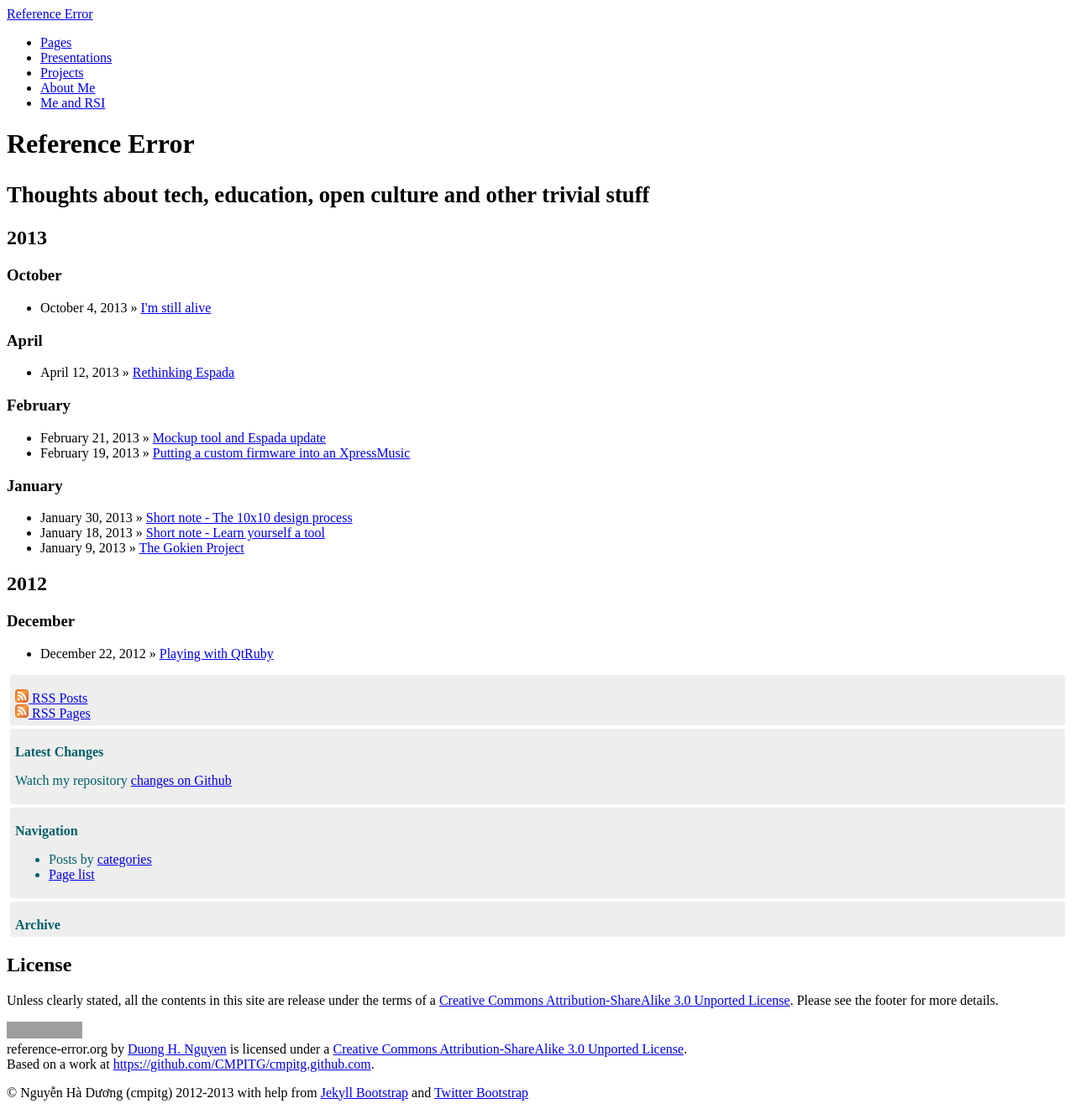
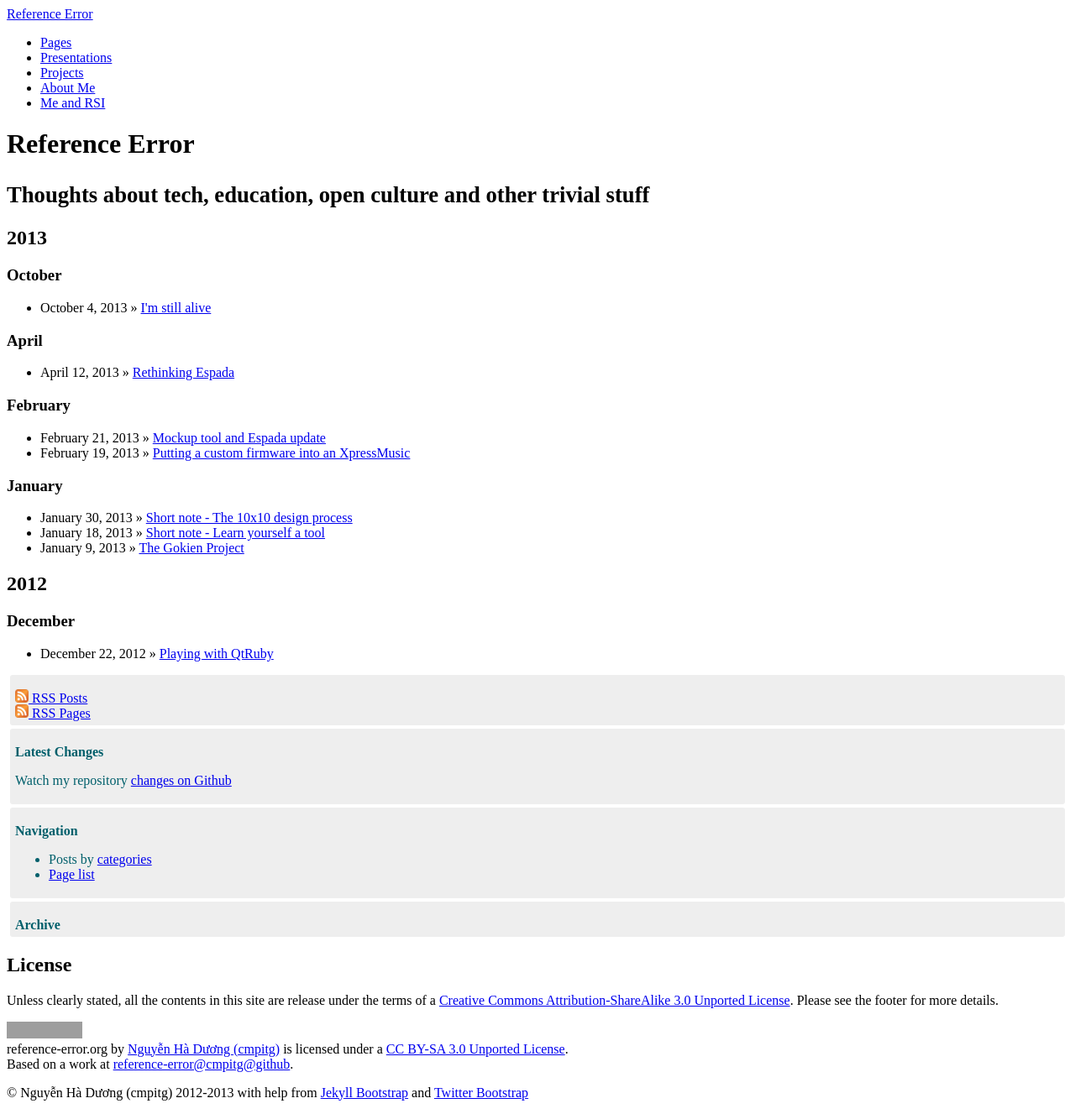
Before and after one commit to cmpitg/cmpitg.github.com, a Jekyll site: the page built from index.html, in a window 1280 px wide. Shown: the whole page at 84% size. Built offline with Jekyll 4.4.1, drawn with Linux system fonts in a browser that asks for light colours; Markdown is read by kramdown in place of the engine named in the settings; grey boxes are pictures that could not be loaded.

Commit message:
Better footer

```diff
--- a/_includes/themes/twitter/default.html
+++ b/_includes/themes/twitter/default.html
@@ -51,7 +51,7 @@
       </div>
 
       <footer>
-        <p><a rel="license" href="http://creativecommons.org/licenses/by-sa/3.0/deed.en_US"><img alt="Creative Commons License" style="border-width:0" src="http://i.creativecommons.org/l/by-sa/3.0/88x31.png" /></a><br /><span>reference-error.org</span> by <a href="http://reference-error.org" property="cc:attributionName" rel="cc:attributionURL">Duong H. Nguyen</a> is licensed under a <a rel="license" href="http://creativecommons.org/licenses/by-sa/3.0/deed.en_US">Creative Commons Attribution-ShareAlike 3.0 Unported License</a>.<br />Based on a work at <a href="https://github.com/CMPITG/cmpitg.github.com" rel="dct:source">https://github.com/CMPITG/cmpitg.github.com</a>.</p>
+        <p><a rel="license" href="http://creativecommons.org/licenses/by-sa/3.0/deed.en_US"><img alt="Creative Commons License" style="border-width:0" src="http://i.creativecommons.org/l/by-sa/3.0/88x31.png" /></a><br /><span>reference-error.org</span> by <a href="http://reference-error.org" property="cc:attributionName" rel="cc:attributionURL">{{ site.author.name }}</a> is licensed under a <a rel="license" href="http://creativecommons.org/licenses/by-sa/3.0/deed.en_US">CC BY-SA 3.0 Unported License</a>.<br />Based on a work at <a href="https://github.com/cmpitg/cmpitg.github.com" rel="dct:source">reference-error@cmpitg@github</a>.</p>
 
         <p>&copy; {{ site.author.name }} 2012-2013
           with help from <a href="http://jekyllbootstrap.com" target="_blank" title="The Definitive Jekyll Blogging Framework">Jekyll Bootstrap</a>
```
